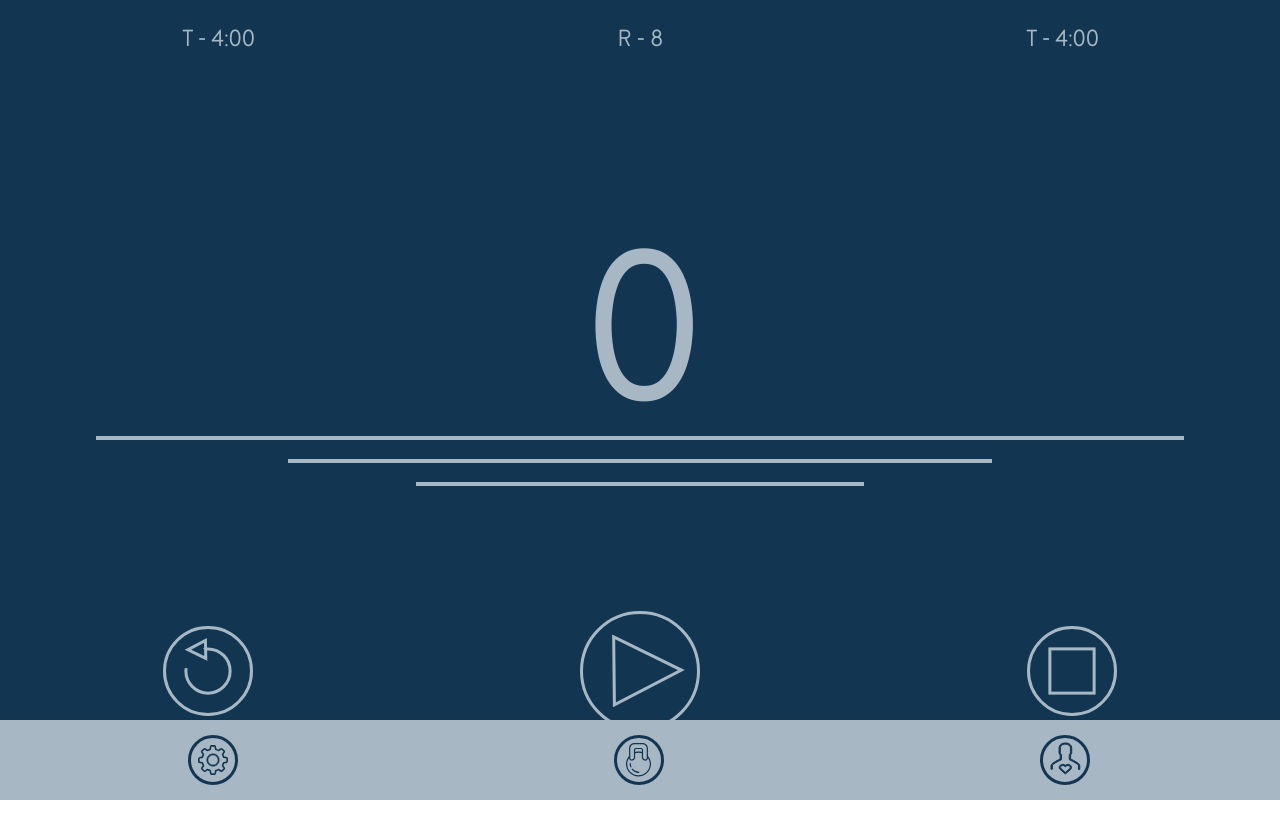
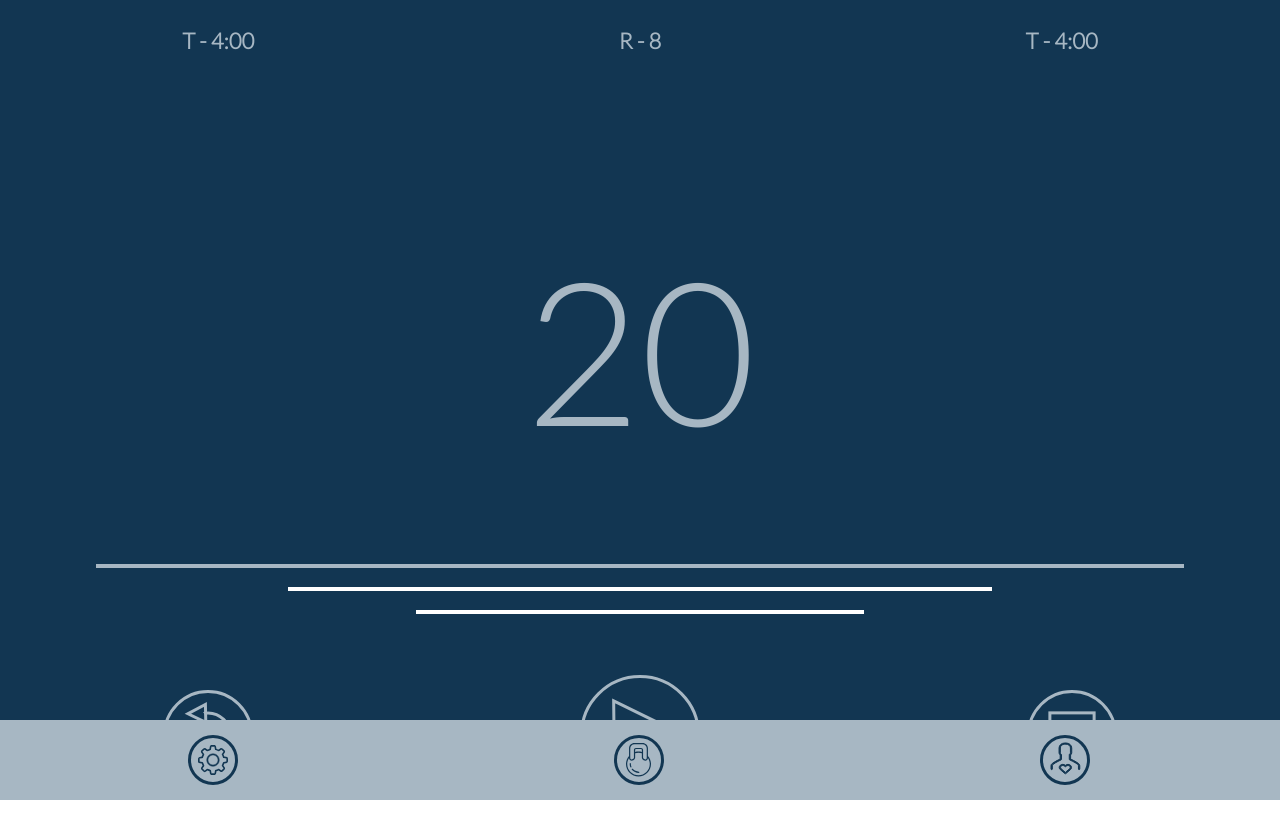
Before and after one commit to maiki-mo/criit, a React (Create React App) app: page /workout in a window 1280 px wide. Shown: the top 838 px of the page. Before the commit the page ends 800 px from the top, so only its background shows below. Built offline with nearby package versions, Linux system fonts and the light colour scheme.

Commit message:
fix countdown issue

```diff
--- a/public/index.html
+++ b/public/index.html
@@ -13,7 +13,7 @@
     -->
     <link rel="manifest" href="%PUBLIC_URL%/manifest.json" />
     <link rel="preconnect" href="https://fonts.gstatic.com">
-    <link href="https://fonts.googleapis.com/css2?family=Overpass:wght@100&display=swap" rel="stylesheet">
+    <link href="https://fonts.googleapis.com/css2?family=Lato:wght@300&display=swap" rel="stylesheet">
     <!--
       Notice the use of %PUBLIC_URL% in the tags above.
       It will be replaced with the URL of the `public` folder during the build.
--- a/src/components/Counter.js
+++ b/src/components/Counter.js
@@ -6,12 +6,27 @@ import styles from '../constants/styles';
 
 const { flex, colors } = styles;
 
+const getSecondsColor = ( { seconds } ) => {
+    let color = colors.lightBlue;
+
+    if ( seconds === 3 ) {
+        color = 'green';
+    } else if ( seconds === 2 ) {
+        color = 'orange';
+    } else if ( seconds === 1 ) {
+        color = 'red';
+    }
+
+    return color;
+};
+
 export default ( { containerStyles, seconds } ) => {
     const localStyles = {
         container: {
             height: '35%',
             width: '100%',
             paddingTop: '15%',
+            paddingBottom: '5%',
             ...containerStyles,
         },
         breakContainer: {
@@ -24,27 +39,28 @@ export default ( { containerStyles, seconds } ) => {
             height: '55%',
             margin: 0,
             ...flex.centerFlexRow,
-            fontWeight: 'bold',
+            fontWeight: 500,
             fontSize: 200,
             color: colors.lightBlue,
+            paddingBottom: '10%',
         },
     };
 
     return (
         <section style={localStyles.container}>
-            <p style={localStyles.seconds}>{seconds || 0}</p>
+            <p style={{ ...localStyles.seconds, color: getSecondsColor( { seconds } ) }}>{seconds || 0}</p>
             <div style={localStyles.breakContainer}>
                 <LineBreak
                     width="85%"
-                    active={seconds}
+                    active={seconds % 3 === 0}
                 />
                 <LineBreak
                     width="55%"
-                    active={seconds}
+                    active={seconds % 2 === 0}
                 />
                 <LineBreak
                     width="35%"
-                    active={seconds}
+                    active={seconds % 1 === 0}
                 />
             </div>
         </section>
--- a/src/constants/styles.js
+++ b/src/constants/styles.js
@@ -7,7 +7,7 @@ export default {
     },
     font: {
         overpass: {
-            fontFamily: 'Overpass, sans-serif',
+            fontFamily: 'Lato, sans-serif',
         },
     },
     flex: {
--- a/src/screens/Workout.js
+++ b/src/screens/Workout.js
@@ -9,12 +9,12 @@ import Controls from '../components/Controls';
 // const { schoolBell } = audio;
 
 export default ( { containerStyles } ) => {
-    const [seconds, setSeconds] = useState( null );
+    const [seconds, setSeconds] = useState( 20 );
     const [reps, setReps] = useState( null );
     const [secsInterval, setSecsInterval] = useState( null );
     // const bell = new Audio( schoolBell );
 
-    const setSecondInterval = () => setInterval( () => setSeconds( ( seconds ) => seconds + 1 ), 1000 );
+    const setSecondInterval = () => setInterval( () => setSeconds( ( seconds ) => seconds - 1 ), 1000 );
 
     const handlePlayClick = () => {
         if ( secsInterval ) {
@@ -27,7 +27,7 @@ export default ( { containerStyles } ) => {
     };
     const handleStopClick = () => {
         clearInterval( secsInterval );
-        setSeconds( null );
+        setSeconds( 20 );
         setSecsInterval( null );
     };
     const handleResetClick = () => {
@@ -36,8 +36,9 @@ export default ( { containerStyles } ) => {
     };
 
     useEffect( () => {
-        if ( seconds >= 4 ) {
+        if ( seconds === 0 ) {
             handleStopClick();
+            setSeconds( 20 );
             // bell.play();
             console.log( 'bell plays' );
         }
```
